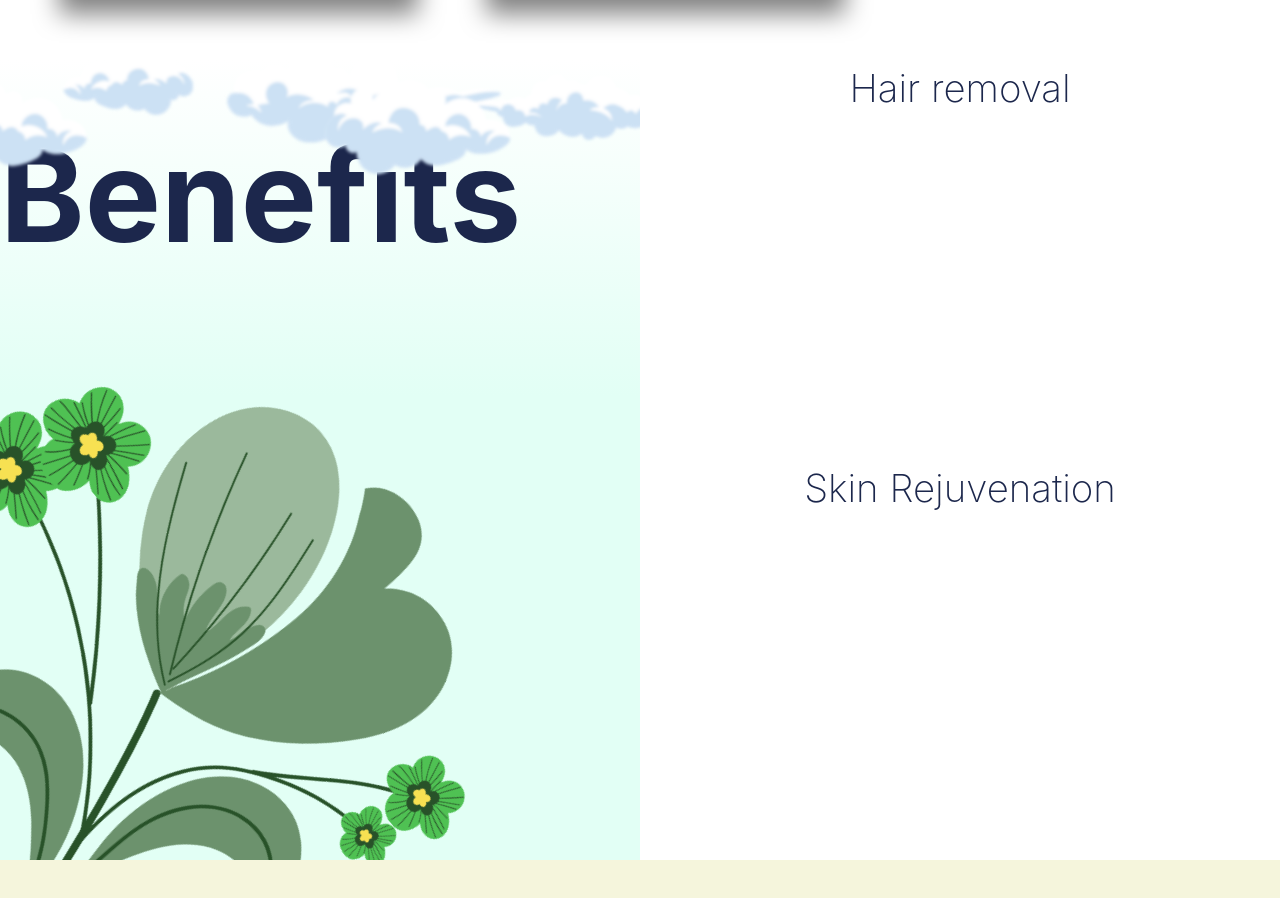
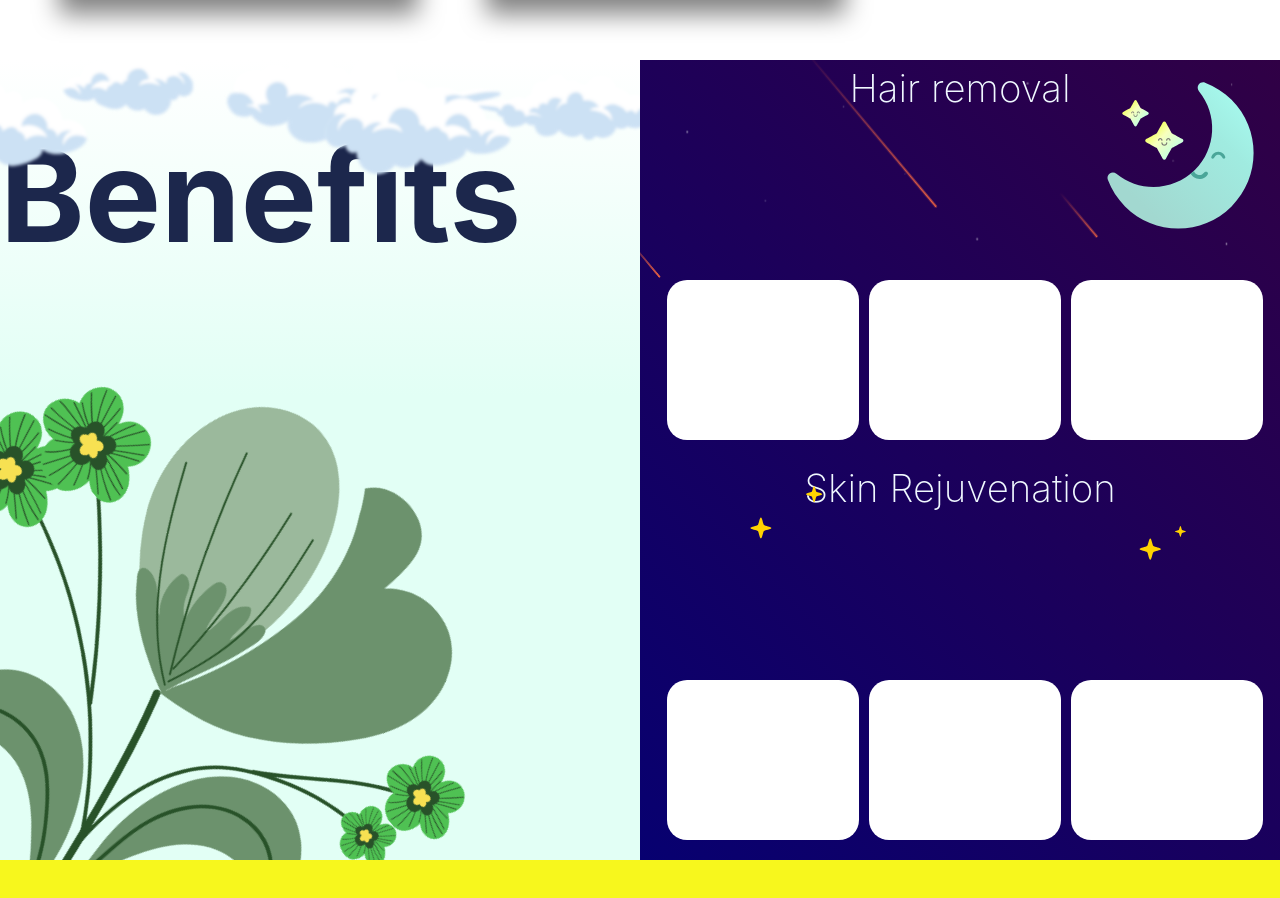
Before and after one commit to 0Pierce/Serenity-Website, a React (Vite) app in the folder Serenity/client/: page / in a window 1280 px wide. Shown: the part 1540-2438 px from the top of the page. Built offline with nearby package versions, Linux system fonts and the light colour scheme.

Commit message:
Finishing second page

```diff
--- a/Serenity/client/src/pages/Homepage.jsx
+++ b/Serenity/client/src/pages/Homepage.jsx
@@ -5,7 +5,9 @@ import Lottie, {} from 'lottie-react'
 import { useNavigate } from 'react-router-dom';import "/src/styles/Homepage.css";
 import animData from '/src/assets/svgs/FlowerSprout.json'
 import cloudsAnim from '/src/assets/svgs/CloudAnim.json'
-
+import moonAnim from '/src/assets/svgs/MoonAnim.json'
+import fallingStarsAnim from '/src/assets/svgs/FallingStarsAnim.json'
+import starsAnim from '/src/assets/svgs/StarsAnim.json'
 
 export default function Homepage() {
 
@@ -94,7 +96,7 @@ export default function Homepage() {
             <h3>Benefits</h3>
           <div className="flowerAnim">
 
-              <Lottie size={100} lottieRef={flowerRef}
+              <Lottie lottieRef={flowerRef}
                animationData={animData}
 
 
@@ -104,11 +106,31 @@ export default function Homepage() {
           <div className="hp2right">
             <div className="hp2rightTop">
               <h3>Hair removal</h3>
+              <div className="hp2rightCards">
+                <div className="hp2Card"></div>
+                <div className="hp2Card"></div>
+                <div className="hp2Card"></div>
+
+              </div>
+              <div className="hp2rightTopBackground">
+                <Lottie animationData={fallingStarsAnim}/>
+                <div className="hp2MoonContainer">
+                <Lottie animationData={moonAnim}/>
+                </div>
+              </div>
 
             </div>
             <div className="hp2rightBottom">
 
               <h3>Skin Rejuvenation</h3>
+              <div className="hp2rightCards">
+                <div className="hp2Card"></div>
+                <div className="hp2Card"></div>
+                <div className="hp2Card"></div>
+                <div className="hp2rightBottomBackground">
+                  <Lottie animationData={starsAnim}/>
+                </div>
+              </div>
 
             </div>
           </div>
--- a/Serenity/client/src/styles/Homepage.css
+++ b/Serenity/client/src/styles/Homepage.css
@@ -324,6 +324,7 @@
     background: linear-gradient(180deg, rgba(255,255,255,1) 0%, rgba(226,255,245,1) 42%, rgba(226,255,245,1) 100%);
     width: 50%;
     height: 100%;
+    overflow: hidden;
 }
 
 .hp2leftClouds{
@@ -344,9 +345,11 @@
 
 .hp2right{
     position: relative;
-    background-color: rgba(127, 127, 255, 0) ;
+    background: linear-gradient(45deg, #070070, #300045);
     width: 50%;
     height: 100%;
+    color: aliceblue;
+
 
 }
 
@@ -361,7 +364,9 @@
     position: relative;
     width: 100%;
     height: 50%;
-    background-color: rgba(245, 245, 220, 0);
+    background-color: rgba(65, 247, 20, 0);
+
+
 }
 
 .hp2rightBottom{
@@ -369,6 +374,11 @@
     width: 100%;
     height: 50%;
     background-color: rgba(144, 135, 222, 0);
+
+}
+
+.hp2rightBottom h3{
+    margin-top: 0px;
 }
 
 .flowerAnim{
@@ -381,10 +391,61 @@
 
 }
 
+.hp2rightTopBackground{
+    position: absolute;
+    width: 100%;
+    height: 100%;
+    top: 0px;
+    left: 0px;
+    background-color: #30004500;
+    z-index: 1;
+}
+
+.hp2rightBottomBackground{
+    position: absolute;
+    width: 100%;
+    height: 100%;
+    top: 5vh;
+    left: 0px;
+    background-color: #30004500;
+    z-index: 1;
+}
+
+.hp2rightCards{
+    position: absolute;
+    display: flex;
+    background-color: rgba(0, 255, 255, 0);
+    width: 100%;
+    height: 100%;
+    bottom: 10px;
+    margin-bottom: 10px;
+    z-index: 2;
+    justify-content: center;
+    align-items: end;
+
+}
+
+.hp2Card{
+    position: relative;
+    width: 15vw;
+    height: 20vh;
+    background-color: rgb(255, 255, 255);
+    margin-left: 10px;
+    border-radius: 20px;
+}
+
+.hp2MoonContainer{
+    position: absolute;
+    height: 15vh;
+    width: 15vw;
+    right: 0px;
+    top: 0px;
+}
+
 
 .hpThirdPage{
     position: relative;
     width: 100%;
     height: 100vh;
-    background-color: beige;
+    background-color: rgb(247, 247, 29);
 }
```
